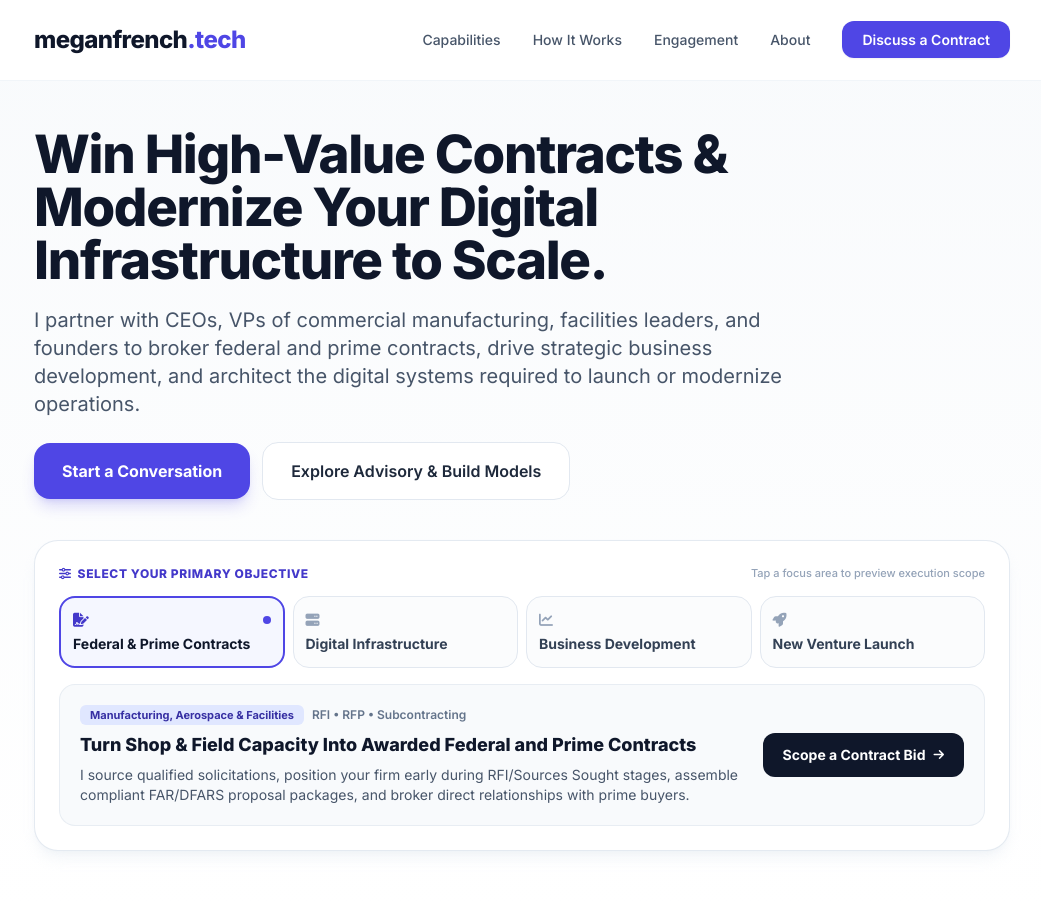
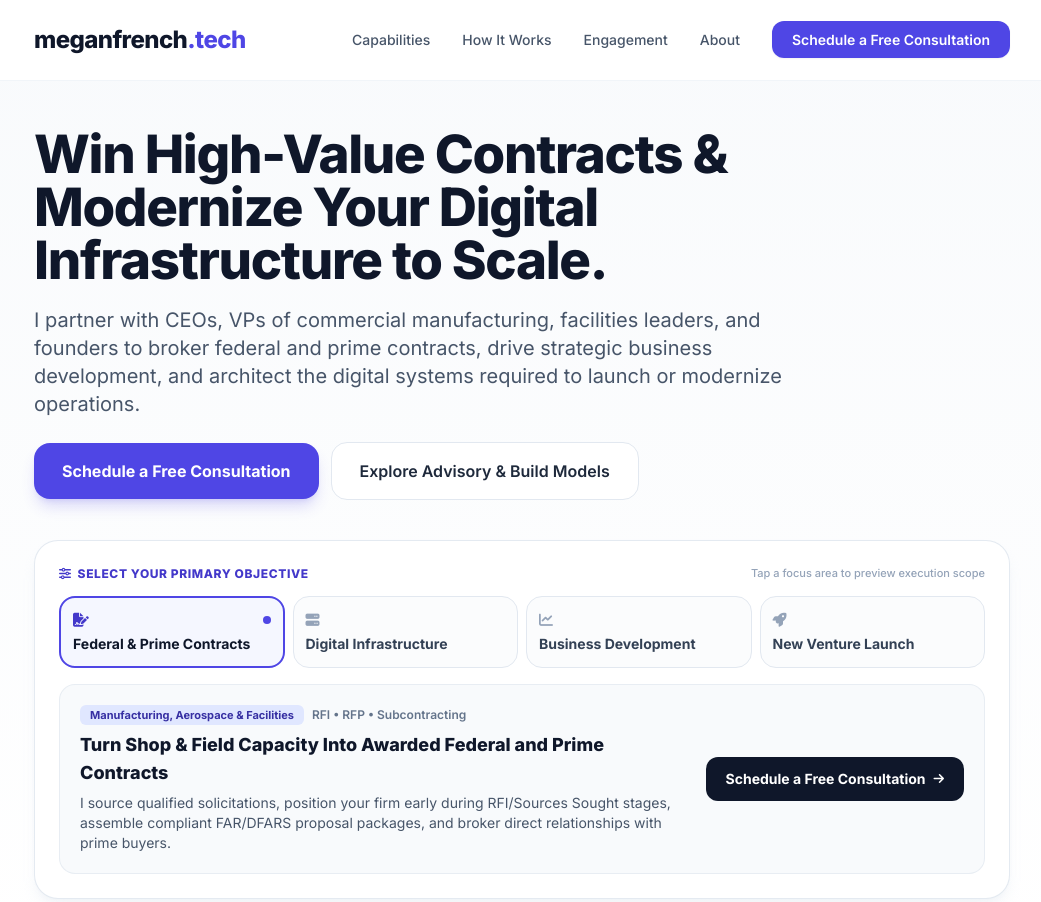
Before and after one commit to megfrench/meganfrench.tech, a plain HTML site: page index.html in a window 1280 px wide. Shown: the top 902 px of the page, without its empty margins (118-1159 px from the left). Drawn offline with nearby package versions, Linux system fonts and the light colour scheme.

Commit message:
Update index.html

```diff
--- a/index.html
+++ b/index.html
@@ -4,7 +4,7 @@
     <meta charset="UTF-8">
     <meta name="viewport" content="width=device-width, initial-scale=1.0">
     <meta name="description" content="Megan French - Procurement Director, Federal Contract Broker & Business Development Strategist. Helping commercial companies win high-value contracts and build modern digital infrastructure.">
-    <title>meganfrench.tech | Procurement, Federal Contract Brokerage &amp; Digital Infrastructure</title>
+    <title>meganfrench.tech | A Division of MEG AND GREG GROUP LLC </title>
 
     <!-- Tailwind CSS -->
     <script src="https://cdn.tailwindcss.com"></script>
@@ -82,15 +82,14 @@
 
     <!-- Top App Bar / Navigation -->
     <nav id="navbar" class="fixed top-0 left-0 right-0 z-40 transition-all duration-200 bg-white/95 backdrop-blur-md border-b border-slate-100">
-        <div class="max-w-5xl mx-auto px-4 sm:px-6 h-16 md:h-20 flex items-center justify-between">
-            <a href="#hero" class="text-xl md:text-2xl font-extrabold tracking-tight text-slate-900">
+        <div class="max-w-5xl mx-auto px-4 sm:px-6 h-16 md:h-20 flex items-center justify-between gap-2">
+            <a href="#hero" class="text-lg sm:text-xl md:text-2xl font-extrabold tracking-tight text-slate-900 shrink-0">
                 meganfrench<span class="text-primary-500">.tech</span>
             </a>
 
             <!-- Mobile Direct Action Pill -->
-            <a href="#contact" onclick="selectInquiry('a Teaming Agreement')" class="md:hidden inline-flex items-center gap-1.5 px-3.5 py-2 rounded-full bg-primary-500 active:bg-primary-600 text-white text-xs font-bold shadow-sm">
-                <span>Request a Teaming Agreement</span>
-                <i class="fas fa-arrow-right text-[10px]"></i>
+            <a href="#contact" onclick="selectInquiry('a Free Consultation')" class="md:hidden inline-flex items-center gap-1 px-2.5 py-1.5 rounded-full bg-primary-500 active:bg-primary-600 text-white text-[11px] font-bold shadow-sm leading-none whitespace-nowrap">
+                <span>Schedule a Free Consultation</span>
             </a>
 
             <!-- Desktop Nav Links -->
@@ -100,8 +99,8 @@
                 <li><a href="#engagement" class="hover:text-primary-600 transition-colors">Engagement</a></li>
                 <li><a href="#about" class="hover:text-primary-600 transition-colors">About</a></li>
                 <li>
-                    <a href="#contact" class="px-5 py-2.5 rounded-xl bg-primary-500 hover:bg-primary-600 text-white font-semibold transition-all shadow-sm">
-                        Discuss a Contract
+                    <a href="#contact" onclick="selectInquiry('a Free Consultation')" class="px-5 py-2.5 rounded-xl bg-primary-500 hover:bg-primary-600 text-white font-semibold transition-all shadow-sm">
+                        Schedule a Free Consultation
                     </a>
                 </li>
             </ul>
@@ -144,8 +143,8 @@
 
                 <!-- App-style Primary & Secondary Touch Buttons -->
                 <div class="flex flex-col sm:flex-row items-stretch sm:items-center gap-3 pt-1">
-                    <a href="#contact" class="text-center px-7 py-4 rounded-2xl bg-primary-500 hover:bg-primary-600 active:scale-[0.99] text-white font-bold text-base transition-all shadow-lg shadow-primary-500/20">
-                        Start a Conversation
+                    <a href="#contact" onclick="selectInquiry('a Free Consultation')" class="text-center px-7 py-4 rounded-2xl bg-primary-500 hover:bg-primary-600 active:scale-[0.99] text-white font-bold text-base transition-all shadow-lg shadow-primary-500/20">
+                        Schedule a Free Consultation
                     </a>
                     <a href="#engagement" class="text-center px-7 py-4 rounded-2xl bg-white hover:bg-slate-50 active:scale-[0.99] text-slate-800 font-semibold text-base border border-slate-200 transition-all">
                         Explore Advisory &amp; Build Models
@@ -218,9 +217,9 @@
                         </div>
 
                         <div class="shrink-0">
-                            <a id="pillar-cta" href="#contact" onclick="selectInquiry('Federal & Prime Contract Brokerage')"
+                            <a id="pillar-cta" href="#contact" onclick="selectInquiry('a Free Consultation regarding Federal & Prime Contract Brokerage')"
                                class="w-full md:w-auto inline-flex items-center justify-center gap-2 px-5 py-3 rounded-xl bg-slate-900 hover:bg-primary-600 active:scale-[0.98] text-white text-xs sm:text-sm font-bold transition-all">
-                                <span id="pillar-cta-text">Scope a Contract Bid</span>
+                                <span id="pillar-cta-text">Schedule a Free Consultation</span>
                                 <i class="fas fa-arrow-right text-xs"></i>
                             </a>
                         </div>
@@ -364,8 +363,8 @@
                             <li class="flex items-start gap-2.5"><i class="fas fa-check text-primary-500 mt-1"></i><span>Prime vendor portal &amp; due-diligence readiness</span></li>
                         </ul>
                     </div>
-                    <a href="#contact" onclick="selectInquiry('Digital Infrastructure & Business Modernization')" class="block text-center py-3.5 px-5 rounded-xl border border-slate-300 text-slate-800 hover:border-primary-500 hover:text-primary-600 active:bg-slate-50 font-semibold text-sm transition-colors">
-                        Scope Infrastructure Build
+                    <a href="#contact" onclick="selectInquiry('a Free Consultation regarding Digital Infrastructure & Business Modernization')" class="block text-center py-3.5 px-5 rounded-xl border border-slate-300 text-slate-800 hover:border-primary-500 hover:text-primary-600 active:bg-slate-50 font-semibold text-sm transition-colors">
+                        Schedule a Free Consultation
                     </a>
                 </div>
 
@@ -387,8 +386,8 @@
                             <li class="flex items-start gap-2.5"><i class="fas fa-check text-primary-500 mt-1"></i><span>Contracting officer &amp; prime liaison</span></li>
                         </ul>
                     </div>
-                    <a href="#contact" onclick="selectInquiry('a Teaming Agreement')" class="block text-center py-3.5 px-5 rounded-xl bg-primary-500 hover:bg-primary-600 active:bg-primary-700 text-white font-bold text-sm transition-colors shadow-sm">
-                        Request a Teaming Agreement
+                    <a href="#contact" onclick="selectInquiry('a Free Consultation regarding Contract Brokerage & Teaming')" class="block text-center py-3.5 px-5 rounded-xl bg-primary-500 hover:bg-primary-600 active:bg-primary-700 text-white font-bold text-sm transition-colors shadow-sm">
+                        Schedule a Free Consultation
                     </a>
                 </div>
 
@@ -407,8 +406,8 @@
                             <li class="flex items-start gap-2.5"><i class="fas fa-check text-primary-500 mt-1"></i><span>Direct support for CEOs, VPs &amp; Operations</span></li>
                         </ul>
                     </div>
-                    <a href="#contact" onclick="selectInquiry('Fractional Procurement & Growth Leadership')" class="block text-center py-3.5 px-5 rounded-xl border border-slate-300 text-slate-800 hover:border-primary-500 hover:text-primary-600 active:bg-slate-50 font-semibold text-sm transition-colors">
-                        Schedule Executive Call
+                    <a href="#contact" onclick="selectInquiry('a Free Consultation regarding Fractional Procurement & Growth Leadership')" class="block text-center py-3.5 px-5 rounded-xl border border-slate-300 text-slate-800 hover:border-primary-500 hover:text-primary-600 active:bg-slate-50 font-semibold text-sm transition-colors">
+                        Schedule a Free Consultation
                     </a>
                 </div>
             </div>
@@ -709,32 +708,32 @@
                     metric: 'RFI • RFP • Prime Subcontracting',
                     heading: 'Turn Shop & Field Capacity Into Awarded Federal and Prime Contracts',
                     desc: 'I source qualified solicitations, position your firm early during RFI/Sources Sought stages, assemble compliant FAR/DFARS proposal packages, and broker direct relationships with prime buyers.',
-                    ctaText: 'Scope a Contract Bid',
-                    topic: 'Federal & Prime Contract Brokerage'
+                    ctaText: 'Schedule a Free Consultation',
+                    topic: 'a Free Consultation regarding Federal & Prime Contract Brokerage'
                 },
                 infrastructure: {
                     badge: 'Legacy Modernization & Systems',
                     metric: 'Web • Portals • CRM & Automation',
                     heading: 'Upgrade Outdated Operations to Pass Prime & Enterprise Due Diligence',
                     desc: 'Primes and institutional buyers vet your digital footprint before awarding work. I replace legacy websites, manual intake, and disconnected tools with modern web architecture and automated workflows.',
-                    ctaText: 'Modernize Your Systems',
-                    topic: 'Digital Infrastructure & Business Modernization'
+                    ctaText: 'Schedule a Free Consultation',
+                    topic: 'a Free Consultation regarding Digital Infrastructure & Business Modernization'
                 },
                 bizdev: {
                     badge: 'B2B & Public-Sector Growth',
                     metric: 'Pipeline • Teaming • Executive Outreach',
                     heading: 'Build a Repeatable Commercial & GovCon Revenue Pipeline',
                     desc: 'Move beyond passive referrals. I execute targeted executive outreach, structure prime/sub teaming agreements, and position your capabilities directly in front of high-value decision-makers.',
-                    ctaText: 'Build Your Pipeline',
-                    topic: 'Strategic Business Development'
+                    ctaText: 'Schedule a Free Consultation',
+                    topic: 'a Free Consultation regarding Strategic Business Development'
                 },
                 launch: {
                     badge: 'Zero-to-One Venture Architecture',
                     metric: 'Brand • Compliance • Digital Stack',
                     heading: 'Launch a New Business or Specialized Division Ready to Win Day One',
                     desc: 'Starting a new company or spin-off? I architect the complete operational foundation—from digital infrastructure and executive positioning to SAM.gov registration and go-to-market capture.',
-                    ctaText: 'Launch Your Venture',
-                    topic: 'New Venture Launch & Infrastructure'
+                    ctaText: 'Schedule a Free Consultation',
+                    topic: 'a Free Consultation regarding New Venture Launch & Infrastructure'
                 }
             };
 
```
